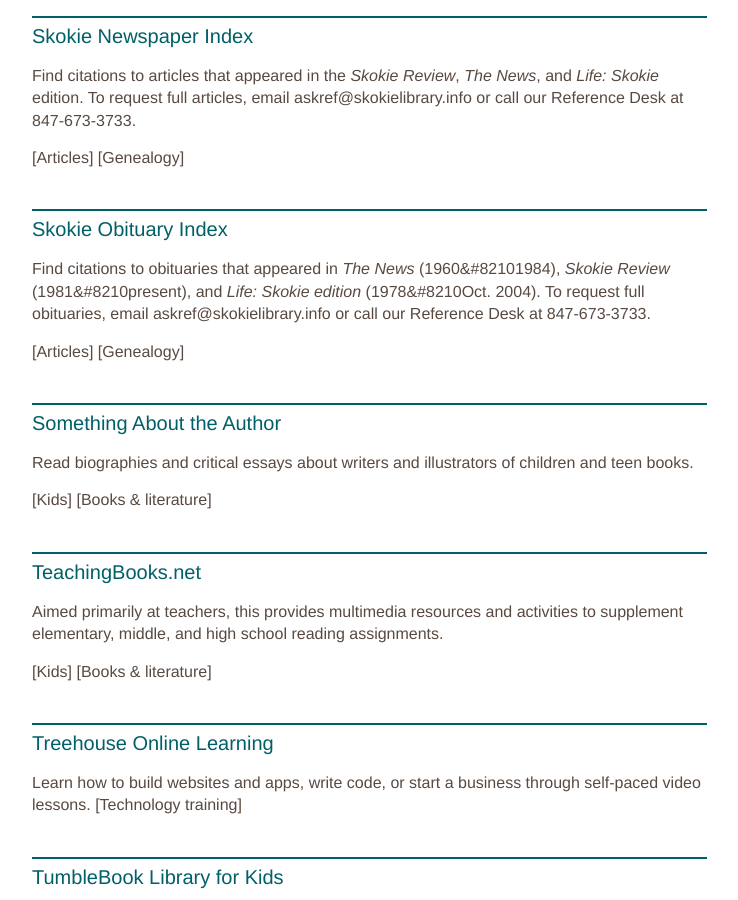
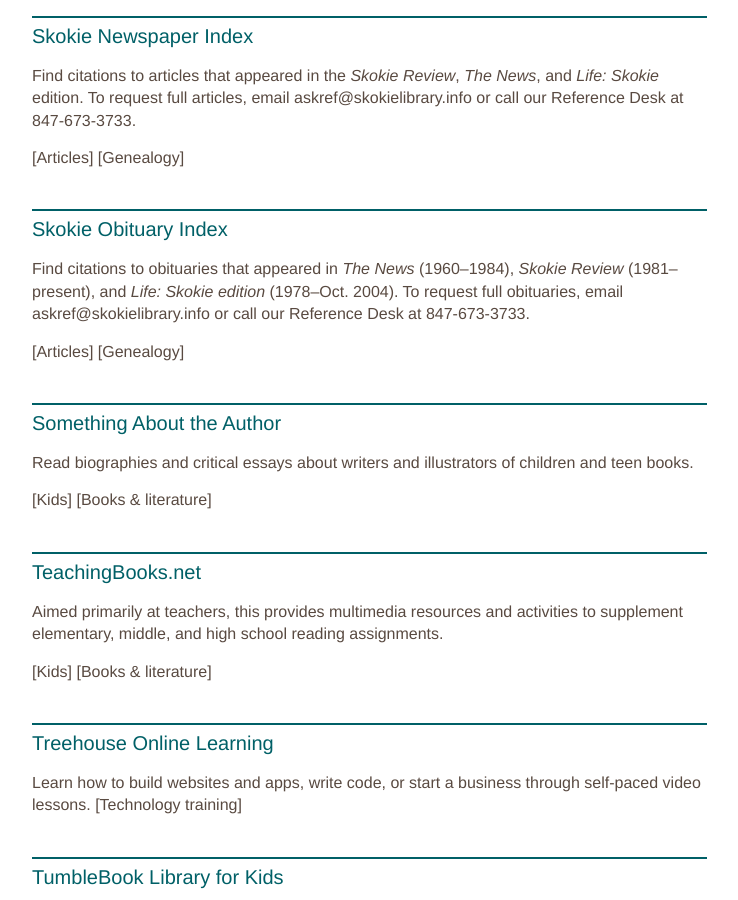
Before and after one commit to skokielibrary/spl-content, a Jekyll site: the page built from _content/bruce/resources--research-topic.markdown, in a window 1280 px wide and 900 px high, scrolled down 8775 px. Shown: the whole window, without its empty margins (126-864 px from the left). Built offline with Jekyll 4.4.1, drawn with Linux system fonts in a browser that asks for light colours; some of the changed text lies outside the part shown.

Commit message:
fixed endashes

```diff
--- a/_content/bruce/resources--research-topic.markdown
+++ b/_content/bruce/resources--research-topic.markdown
@@ -268,7 +268,7 @@ Find citations to articles that appeared in the _Skokie Review_, _The News_, and
 [Genealogy]
 
 ##Skokie Obituary Index
-Find citations to obituaries that appeared in _The News_ (1960&#82101984), _Skokie Review_ (1981&#8210present), and _Life: Skokie edition_ (1978&#8210Oct. 2004). To request full obituaries, email askref@skokielibrary.info or call our Reference Desk at 847-673-3733.
+Find citations to obituaries that appeared in _The News_ (1960&ndash;1984), _Skokie Review_ (1981&ndash;present), and _Life: Skokie edition_ (1978&ndash;Oct. 2004). To request full obituaries, email askref@skokielibrary.info or call our Reference Desk at 847-673-3733.
 
 [Articles]
 [Genealogy]
```
Also changed, not shown: other parts of _content/bruce/resources--research-topic.markdown (+1 -1 lines).
